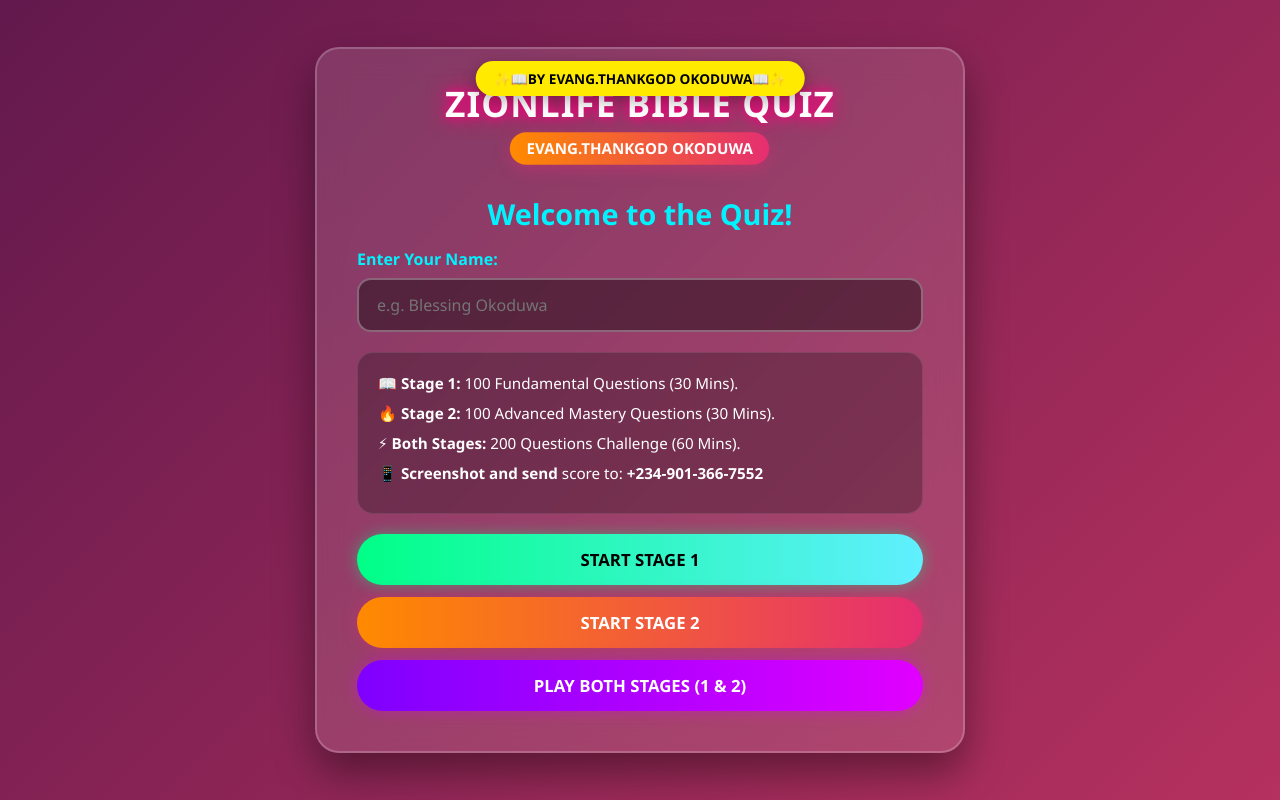
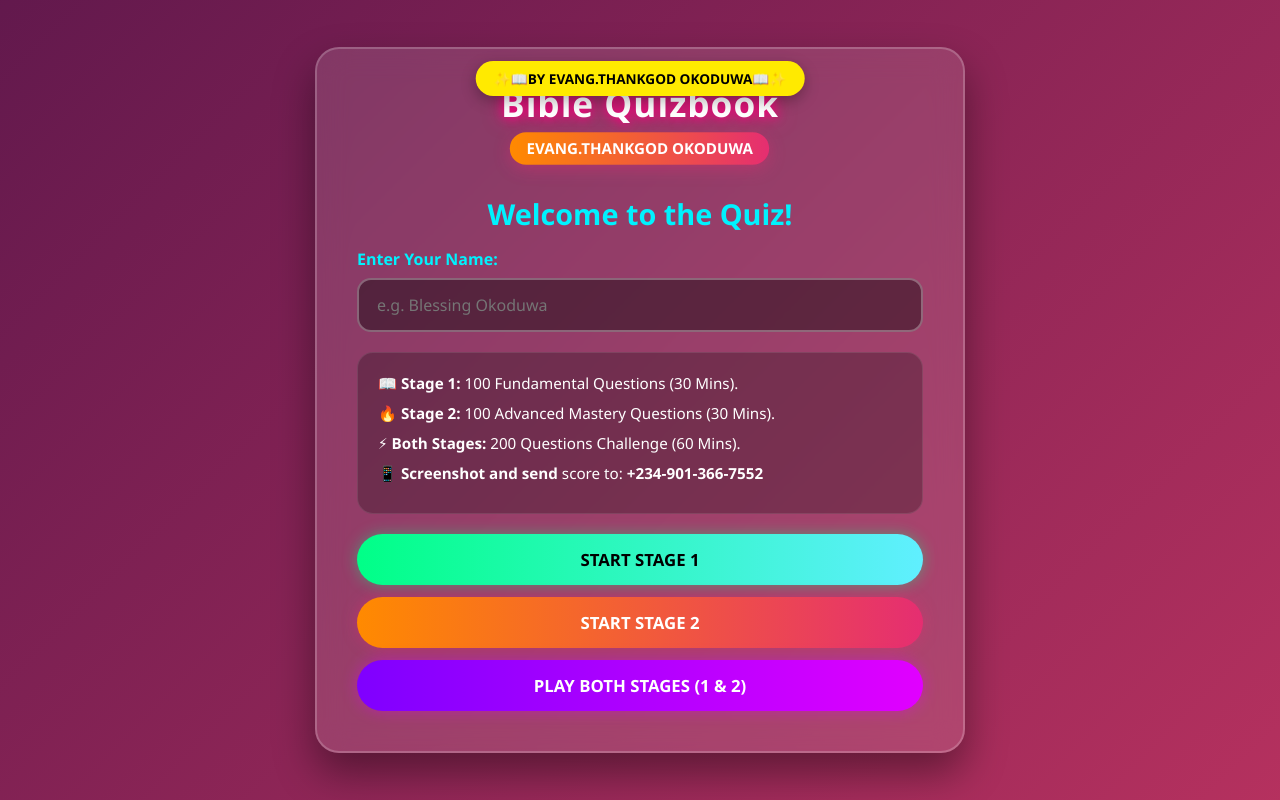
Before and after one commit to STARSAINT7/zionlifebiblequiz, a plain HTML site: page index.html in a window 1280 px wide. Drawn offline with Linux system fonts and the light colour scheme.

Commit message:
Update index.htmlss

```diff
--- a/index.html
+++ b/index.html
@@ -377,7 +377,7 @@
     <div class="popup-banner">✨📖BY EVANG.THANKGOD OKODUWA📖✨</div>
 
     <header>
-      <h1>ZIONLIFE BIBLE QUIZ</h1>
+      <h1>Bible Quizbook</h1>
       <div class="creator-badge"> EVANG.THANKGOD OKODUWA</div>
     </header>
 
@@ -436,7 +436,7 @@
     <!-- Results Screen -->
     <div class="score-screen" id="score-screen">
       <h2 id="stage-result-title">Quiz Completed! 🎉</h2>
-      <p style="margin-top: 10px; font-size: 1.1rem;">Thank you for playing ZionLife Bible Quiz!</p>
+      <p style="margin-top: 10px; font-size: 1.1rem;">Thank you for playing ZionLife Bible Quizbook!</p>
 
       <div class="score-badge" id="final-score">0 / 100</div>
 
@@ -661,7 +661,7 @@
 
     // Custom Creator Question
     const creatorQuestion = {
-      q: "The 'ZIONLIFE BIBLE QUIZ APP' was developed by who?",
+      q: "The 'Bible Quizbook' was developed by who?",
       options: ["Elon Musk", "Mark Zuckerberg", "ThankGod Okoduwa", "Bill Gates"],
       answer: 2
     };
```
